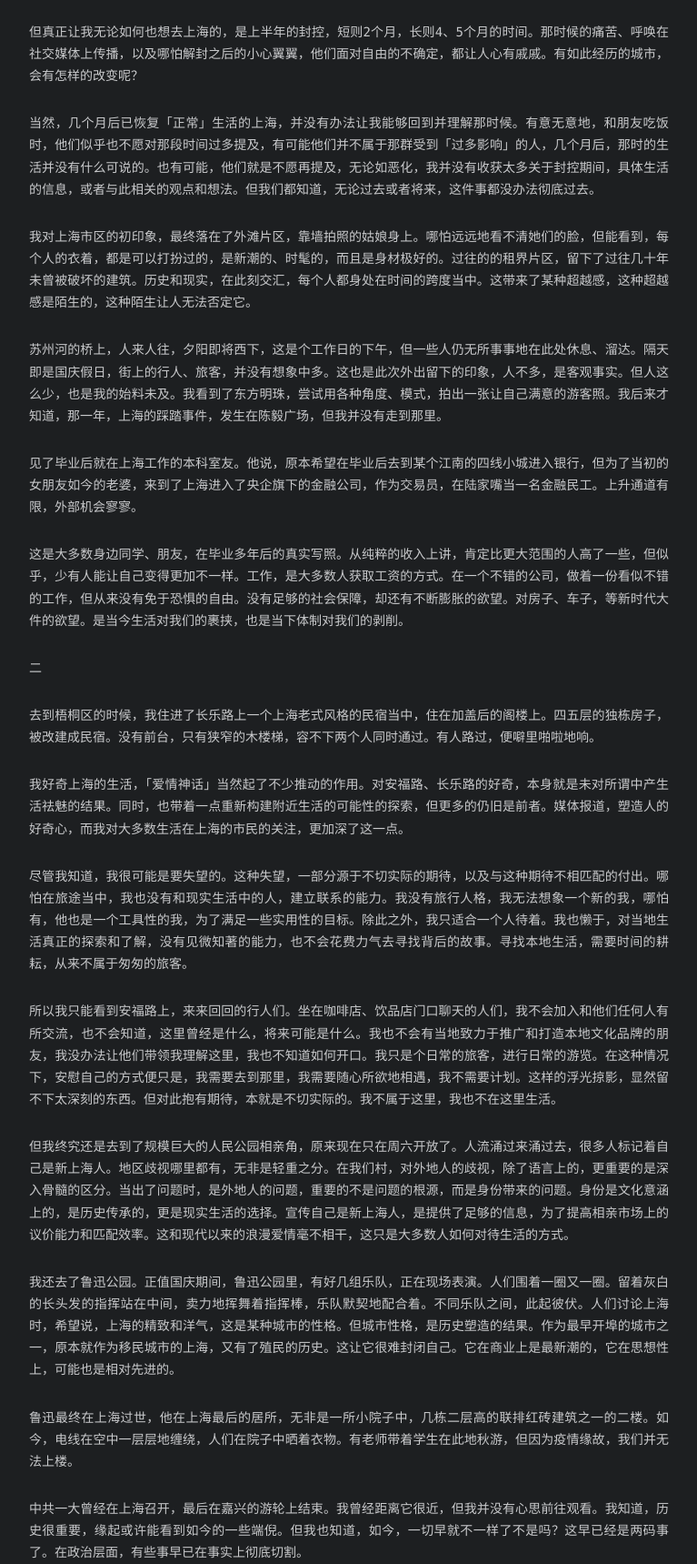
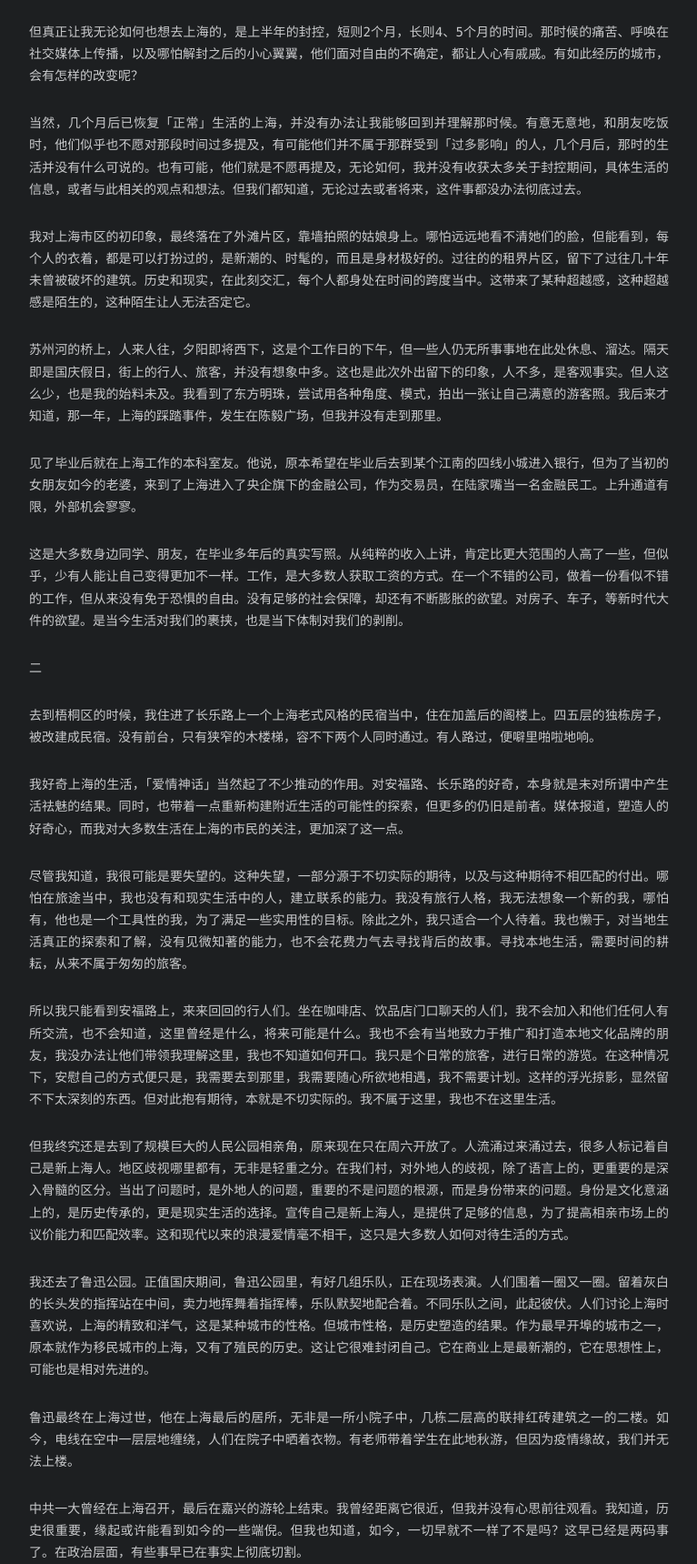
Before and after one commit to shxian/shxian.github.io, a plain HTML site: page 2022/11/27/学生时代彻底过去了/index.html in a window 1280 px wide. Shown: the part 400-2119 px from the top of the page at 91% size, without its empty margins (256-1023 px from the left). Drawn offline with nearby package versions, Linux system fonts and the light colour scheme; some packages are replaced by stand-ins of ours; a script that the page names is missing; a web font is replaced by a local one.

Commit message:
Site updated: 2022-11-27 23:47:45

```diff
--- a/2022/11/27/学生时代彻底过去了/index.html
+++ b/2022/11/27/学生时代彻底过去了/index.html
@@ -136,7 +136,7 @@
 <p>9月底去了上海，住在长乐路上。往前走，左拐是乌鲁木齐路，沿着乌鲁木齐路，右拐就是安福路。我走过乌鲁木齐中路，走过那个路口，走过那里的各条人行道，也见过悬铃木，和地上的落叶，</p>
 <p>那是去了上海的好几天后。前几天，一直在上海青浦的郊区出差，在9月底，终于得以抱着惴惴不安的心情进程。这种惴惴不安，在于对上海带着一种似是而非的滤镜。尽管这只是我第一次去，但我早已听说过它，我也在社交媒体上关注了那么多在上海生活工作的人。他的精致与潮流、小气与本地等刻板印象，见诸文字、图像和视频。我早已被建构起了关于上海的印象，但我从未身处其中。这就像初次见面的网恋，哪怕见过照片、也视频过，但面对面，是一种完全不同的体验。</p>
 <p>但真正让我无论如何也想去上海的，是上半年的封控，短则2个月，长则4、5个月的时间。那时候的痛苦、呼唤在社交媒体上传播，以及哪怕解封之后的小心翼翼，他们面对自由的不确定，都让人心有戚戚。有如此经历的城市，会有怎样的改变呢？</p>
-<p>当然，几个月后已恢复「正常」生活的上海，并没有办法让我能够回到并理解那时候。有意无意地，和朋友吃饭时，他们似乎也不愿对那段时间过多提及，有可能他们并不属于那群受到「过多影响」的人，几个月后，那时的生活并没有什么可说的。也有可能，他们就是不愿再提及，无论如恶化，我并没有收获太多关于封控期间，具体生活的信息，或者与此相关的观点和想法。但我们都知道，无论过去或者将来，这件事都没办法彻底过去。</p>
+<p>当然，几个月后已恢复「正常」生活的上海，并没有办法让我能够回到并理解那时候。有意无意地，和朋友吃饭时，他们似乎也不愿对那段时间过多提及，有可能他们并不属于那群受到「过多影响」的人，几个月后，那时的生活并没有什么可说的。也有可能，他们就是不愿再提及，无论如何，我并没有收获太多关于封控期间，具体生活的信息，或者与此相关的观点和想法。但我们都知道，无论过去或者将来，这件事都没办法彻底过去。</p>
 <p>我对上海市区的初印象，最终落在了外滩片区，靠墙拍照的姑娘身上。哪怕远远地看不清她们的脸，但能看到，每个人的衣着，都是可以打扮过的，是新潮的、时髦的，而且是身材极好的。过往的的租界片区，留下了过往几十年未曾被破坏的建筑。历史和现实，在此刻交汇，每个人都身处在时间的跨度当中。这带来了某种超越感，这种超越感是陌生的，这种陌生让人无法否定它。</p>
 <p>苏州河的桥上，人来人往，夕阳即将西下，这是个工作日的下午，但一些人仍无所事事地在此处休息、溜达。隔天即是国庆假日，街上的行人、旅客，并没有想象中多。这也是此次外出留下的印象，人不多，是客观事实。但人这么少，也是我的始料未及。我看到了东方明珠，尝试用各种角度、模式，拍出一张让自己满意的游客照。我后来才知道，那一年，上海的踩踏事件，发生在陈毅广场，但我并没有走到那里。</p>
 <p>见了毕业后就在上海工作的本科室友。他说，原本希望在毕业后去到某个江南的四线小城进入银行，但为了当初的女朋友如今的老婆，来到了上海进入了央企旗下的金融公司，作为交易员，在陆家嘴当一名金融民工。上升通道有限，外部机会寥寥。</p>
@@ -147,7 +147,7 @@
 <p>尽管我知道，我很可能是要失望的。这种失望，一部分源于不切实际的期待，以及与这种期待不相匹配的付出。哪怕在旅途当中，我也没有和现实生活中的人，建立联系的能力。我没有旅行人格，我无法想象一个新的我，哪怕有，他也是一个工具性的我，为了满足一些实用性的目标。除此之外，我只适合一个人待着。我也懒于，对当地生活真正的探索和了解，没有见微知著的能力，也不会花费力气去寻找背后的故事。寻找本地生活，需要时间的耕耘，从来不属于匆匆的旅客。</p>
 <p>所以我只能看到安福路上，来来回回的行人们。坐在咖啡店、饮品店门口聊天的人们，我不会加入和他们任何人有所交流，也不会知道，这里曾经是什么，将来可能是什么。我也不会有当地致力于推广和打造本地文化品牌的朋友，我没办法让他们带领我理解这里，我也不知道如何开口。我只是个日常的旅客，进行日常的游览。在这种情况下，安慰自己的方式便只是，我需要去到那里，我需要随心所欲地相遇，我不需要计划。这样的浮光掠影，显然留不下太深刻的东西。但对此抱有期待，本就是不切实际的。我不属于这里，我也不在这里生活。</p>
 <p>但我终究还是去到了规模巨大的人民公园相亲角，原来现在只在周六开放了。人流涌过来涌过去，很多人标记着自己是新上海人。地区歧视哪里都有，无非是轻重之分。在我们村，对外地人的歧视，除了语言上的，更重要的是深入骨髓的区分。当出了问题时，是外地人的问题，重要的不是问题的根源，而是身份带来的问题。身份是文化意涵上的，是历史传承的，更是现实生活的选择。宣传自己是新上海人，是提供了足够的信息，为了提高相亲市场上的议价能力和匹配效率。这和现代以来的浪漫爱情毫不相干，这只是大多数人如何对待生活的方式。</p>
-<p>我还去了鲁迅公园。正值国庆期间，鲁迅公园里，有好几组乐队，正在现场表演。人们围着一圈又一圈。留着灰白的长头发的指挥站在中间，卖力地挥舞着指挥棒，乐队默契地配合着。不同乐队之间，此起彼伏。人们讨论上海时，希望说，上海的精致和洋气，这是某种城市的性格。但城市性格，是历史塑造的结果。作为最早开埠的城市之一，原本就作为移民城市的上海，又有了殖民的历史。这让它很难封闭自己。它在商业上是最新潮的，它在思想性上，可能也是相对先进的。</p>
+<p>我还去了鲁迅公园。正值国庆期间，鲁迅公园里，有好几组乐队，正在现场表演。人们围着一圈又一圈。留着灰白的长头发的指挥站在中间，卖力地挥舞着指挥棒，乐队默契地配合着。不同乐队之间，此起彼伏。人们讨论上海时喜欢说，上海的精致和洋气，这是某种城市的性格。但城市性格，是历史塑造的结果。作为最早开埠的城市之一，原本就作为移民城市的上海，又有了殖民的历史。这让它很难封闭自己。它在商业上是最新潮的，它在思想性上，可能也是相对先进的。</p>
 <p>鲁迅最终在上海过世，他在上海最后的居所，无非是一所小院子中，几栋二层高的联排红砖建筑之一的二楼。如今，电线在空中一层层地缠绕，人们在院子中晒着衣物。有老师带着学生在此地秋游，但因为疫情缘故，我们并无法上楼。</p>
 <p>中共一大曾经在上海召开，最后在嘉兴的游轮上结束。我曾经距离它很近，但我并没有心思前往观看。我知道，历史很重要，缘起或许能看到如今的一些端倪。但我也知道，如今，一切早就不一样了不是吗？这早已经是两码事了。在政治层面，有些事早已在事实上彻底切割。</p>
 <p>犹豫了许久，我还是联系了许久未见的高中同学。我们中间或许曾经有很多误会，但我们均没有提及。可我们也没办法再回到当初相对融洽的关系中。对我而言，这个动作只是对过往的一笔勾销。我们不需要回到过去，发生过的事情也不会改变。只是需要一个仪式般的结束，在此之后，大家仍旧各过各的。我们都陷入了关于日常生活的漩涡中了，我们都只能关注各自的生活了。那些看起来代价过于庞大的，能造成心理负担的事情，早就不再是必要的。</p>
```
